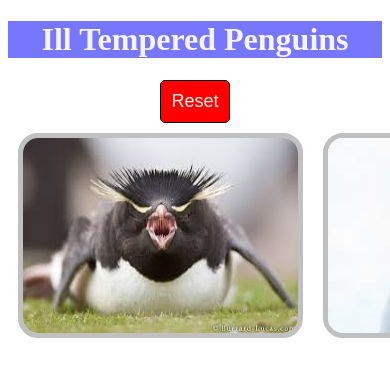
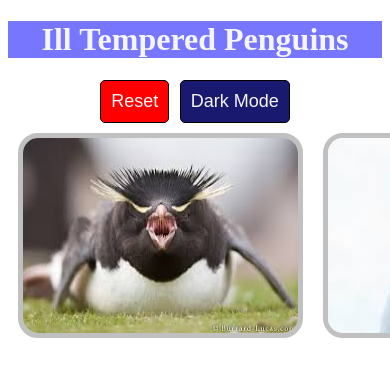
Before and after one commit to adion81/mern-illTemperedPenguins, a plain HTML site: page index.html in a window 390 px wide. Shown: the top 376 px of the page. Drawn offline with Linux system fonts and the light colour scheme.

Commit message:
css touch up

```diff
--- /dev/null
+++ b/dark.css
@@ -0,0 +1,43 @@
+*{
+    transition: 2000ms;
+}
+
+body{
+    background-color: #222;
+    color: #f5f5f5;
+    text-align: center;
+}
+h1,button{
+    padding: 20px;
+    background: linear-gradient(30deg,rebeccapurple, magenta);
+}
+#penguins > img{
+    width: 300px;
+    margin: 10px;
+    border: 5px solid hotpink;
+    border-radius: 20px;
+    transition: 5000ms;
+}
+#nav{
+    width:200px;
+    display: flex;
+    justify-content: space-around;
+    margin: 0 auto;
+}
+button{
+    padding: 10px;
+    color: whitesmoke;
+    border: 1px solid silver;
+    border-radius: 5px;
+    font-size: large;
+}
+
+#info{
+    text-align: center;
+    font-size: 300%;
+    color: orangered;
+    width: 500px;
+    padding: 10px;
+    margin: 0 auto;
+    text-shadow:2px 2px 10px whitesmoke;
+}
--- a/index.html
+++ b/index.html
@@ -3,12 +3,15 @@
 <head>
     <meta charset="UTF-8">
     <meta name="viewport" content="width=device-width, initial-scale=1.0">
-    <link rel="stylesheet" href="./style.css">
+    <link id="style" rel="stylesheet" href="./style.css">
     <title>Ill Tempered Penguins</title>
 </head>
 <body>
-    <h1>Ill Tempered Penguins</h1>
-    <button id="reset">Reset</button>
+    <h1 id="title">Ill Tempered Penguins</h1>
+    <div id="nav">
+        <button id="reset">Reset</button>
+        <button id="toggle">Dark Mode</button>
+    </div>
     <div id="penguins">
         <img src="./img/slider.jpeg" alt="Slider" id="0">
         <img src="./img/babyFace.jpeg" alt="Baby Face" id="1">
@@ -18,25 +21,67 @@
     <p id="info"></p>
 </body>
 <script>
+    var styleMode = window.localStorage.getItem("styleMode");
+    if(!styleMode){
+        styleMode = "./style.css";
+        document.getElementById("toggle").innerText = "Dark Mode";
+        window.localStorage.setItem("styleMode","./style.css");
+        window.localStorage.setItem("Mode","Dark Mode");
+    }
+    else{
+        document.getElementById("style").href  = window.localStorage.getItem("styleMode");
+        document.getElementById("toggle").innerText = window.localStorage.getItem("Mode");
+    }
     var infoArr = [
         "This is Slider. He likes to come at you sliding on his belly, and though he may seem cute, you will want to stay away from him.",
-        "This is Baby Face. Once the ridicule of the Waddle, he is our for revenge in the most ill-tempered way.",
+        "This is Baby Face. Once the ridicule of the Waddle, he is out for revenge in the most ill-tempered way.",
         "This is Happy.  He may look like an imaginary and drawn penguin, but he is as real and ill-tempered as the rest of them.",
         "This is Smiles.  Even though he looks creepy, he's actually really nice!  He wants to be everyone's friend."
     ]
 
-    document.getElementById("0").onclick = function(){
-        getInfo(0);
-    };
-    document.getElementById("1").onclick = function(){
-        getInfo(1);
-    };
+    document.getElementById("0").onclick = () => getInfo(0);
+    document.getElementById("1").onclick = () => getInfo(1);
     document.getElementById("2").onclick = function(){
         getInfo(2);
     };
     document.getElementById("3").onclick = function(){
         getInfo(3);
     };
+
+    document.getElementById("reset").onclick = () => document.getElementById("info").innerText = "";
+    document.getElementById("title").addEventListener("mouseenter",() => {
+        document.querySelectorAll("img").forEach( element => {
+            element.style.width = "10px";
+            element.style.height = "10px";
+            } );
+        document.getElementById("2").style.width = "1000px";
+        document.getElementById("2").style.height = "1000px";
+    })
+    document.getElementById("title").addEventListener("mouseleave",() => {
+        document.querySelectorAll("img").forEach( element => {
+            element.style.width = "300px";
+            element.style.height = "200px";
+        } );
+    })
+
+    document.getElementById("toggle").onclick = () => {
+        const style = document.getElementById("style");
+        console.log(style.href);
+        if(style.href.endsWith("style.css")){
+            style.href = "./dark.css";
+            document.getElementById("toggle").innerText = "Light Mode";
+            window.localStorage.setItem("styleMode","./dark.css");
+            window.localStorage.setItem("Mode","Light Mode");
+
+        }
+        else{
+            style.href = "./style.css";
+            document.getElementById("toggle").innerText = "Dark Mode";
+            window.localStorage.setItem("styleMode","./style.css");
+            window.localStorage.setItem("Mode","Dark Mode");
+        }
+
+        };
     function getInfo(idx){
         document.getElementById("info").innerText = infoArr[idx];
     }
--- a/style.css
+++ b/style.css
@@ -1,7 +1,12 @@
+*{
+    transition: 2000ms;
+}
+
 h1{
     text-align: center;
     background-color: rgb(118, 118, 255);
     color: whitesmoke;
+    transition: 3000ms;
 }
 #penguins{
     display: flex;
@@ -12,18 +17,28 @@ h1{
     margin: 10px;
     border: 5px solid silver;
     border-radius: 20px;
+    transition: 5000ms;
 }
 #info{
     text-align: center;
     font-size: x-large;
 }
-#reset{
-    display: block;
+button{
     padding: 10px;
-    background-color: red;
     color: whitesmoke;
     border: 1px solid black;
     border-radius: 5px;
-    margin: 0 auto;
     font-size: large;
 }
+#nav{
+    width:200px;
+    display: flex;
+    justify-content: space-around;
+    margin: 0 auto;
+}
+#reset{
+    background-color: red;
+}
+#toggle{
+    background-color: midnightblue;
+}
```
